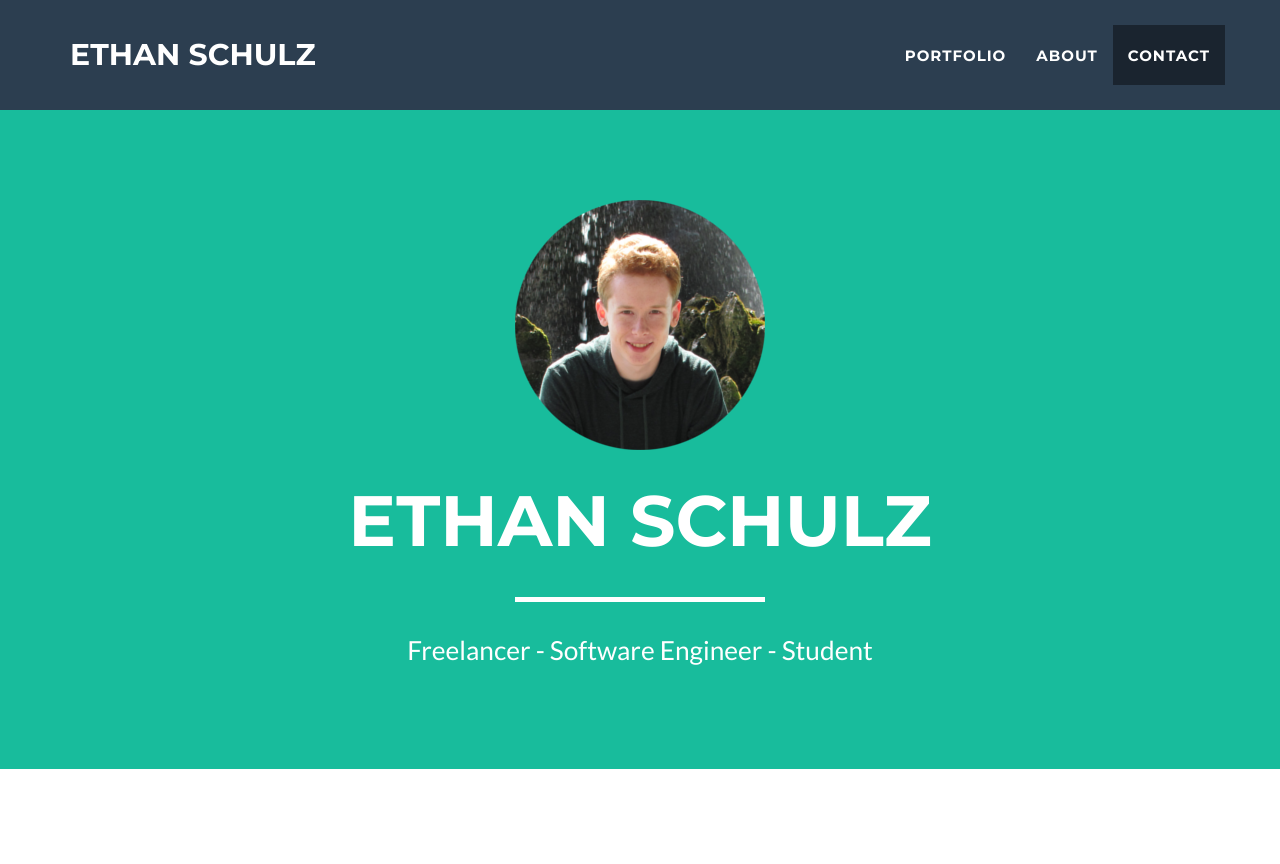
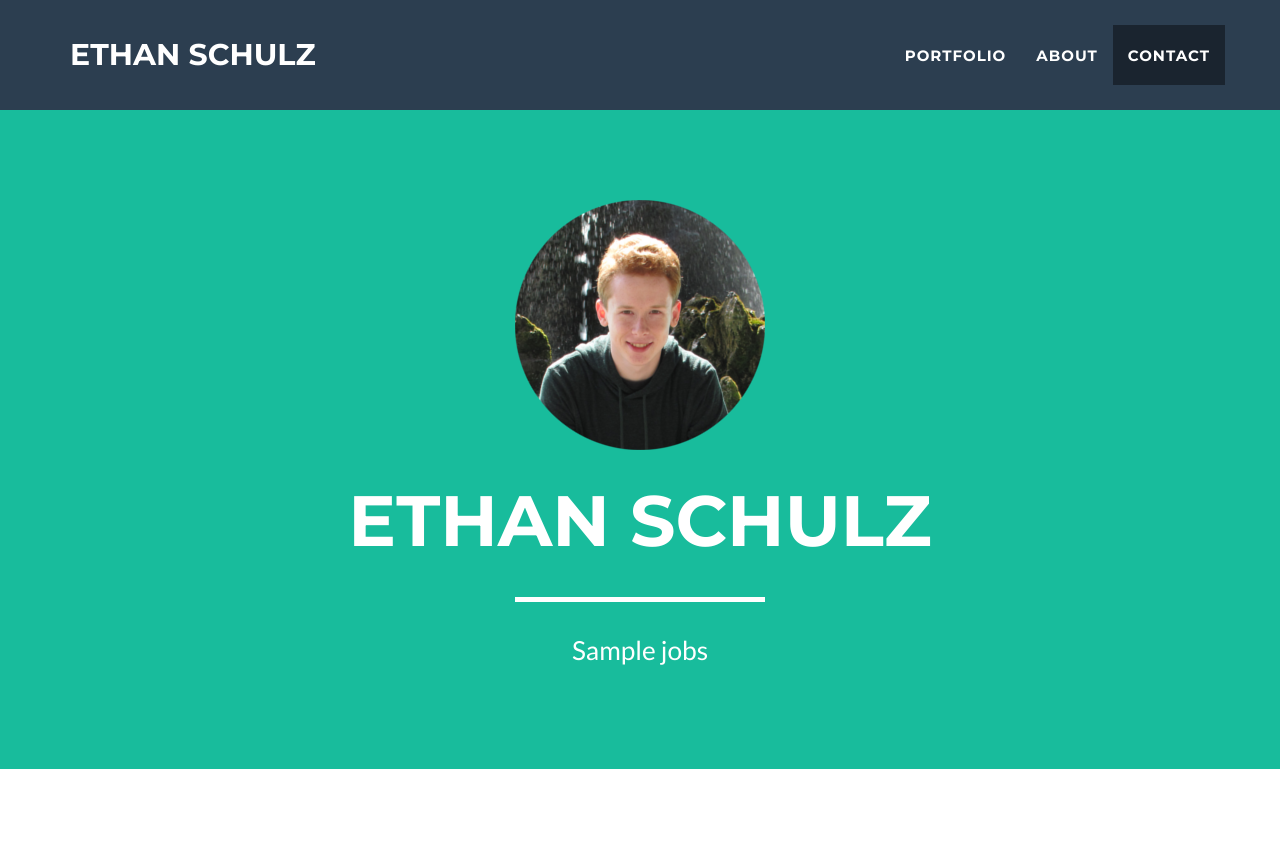
Before and after one commit to eson-schulz/old-portfolio, a Django app: template templates/index.html in a window 1280 px wide. Shown: the top 864 px of the page. Run offline with Django 3.2, Linux system fonts and the light colour scheme; the template is opened without the code that fills it: most values are stand-ins (such as "Sample title", 1, 10 or a date in 2020); some libraries are stand-ins or nearby versions.

Commit message:
Modified index.html to allow jobs from the database to be loaded into it

```diff
--- a/templates/index.html
+++ b/templates/index.html
@@ -80,7 +80,7 @@
                     <div class="intro-text">
                         <span class="name">Ethan Schulz</span>
                         <hr class="star-light">
-                        <span class="skills">Freelancer - Software Engineer - Student</span>
+                        <span class="skills">{{ jobs }}</span>
                     </div>
                 </div>
             </div>
```
Also changed, not shown: 1 other file.
